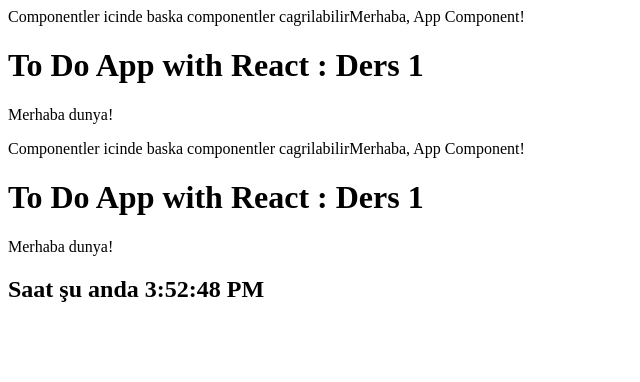
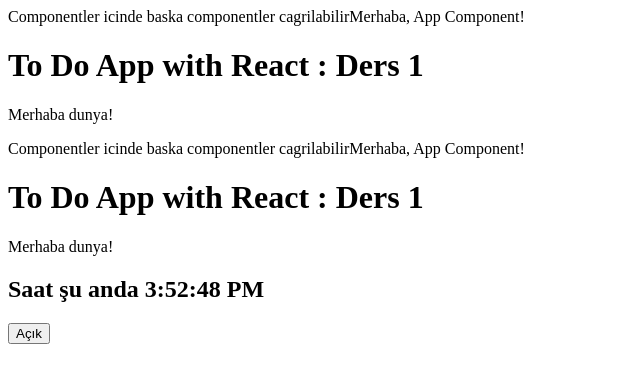
Before and after one commit to mehmetsoylucom/react-todo-tutorial, a React (Create React App) app: page / in a window 1280 px wide. Shown: the top 382 px of the page, without its empty margins (0-640 px from the left). Built offline with nearby package versions, Linux system fonts and the light colour scheme.

Commit message:
Click event, state, event function bind

```diff
--- /dev/null
+++ b/src/Eventer.js
@@ -0,0 +1,47 @@
+import React from 'react';
+
+/**
+ => React eventleri, camelCase ile isimlendirilir. ( onClick gibi )
+ => React’te varsayılan davranışı engellemek için false return etmektir. Ornegin;
+     function handleClick(e) {
+        e.preventDefault();
+        console.log('Bağlantıya tıklandı.');
+      }
+
+ */
+class Eventer extends React.Component {
+    /**
+     * State & event function bind
+     * @param props
+     */
+    constructor(props) {
+        super(props);
+        this.state = {isToggleOn: true, another:"test"};
+
+        // Click gibi olayların çalışabilmesi için bind gerekiyor.
+        this.handleClick = this.handleClick.bind(this);
+    }
+
+    /**
+     * Bu fonksiyon setState ile prevState aliyor ve ustune isToggleOn degerini
+     * tersi ile degistirerek yaziyor.
+     */
+    handleClick() {
+        this.setState(prevState => ({
+            isToggleOn: !prevState.isToggleOn
+        }));
+    }
+
+    render() {
+        /**
+         * onClick bir function cagrisina direkt olarak yonlendirilebiliyor
+         */
+        return (
+            <button onClick={this.handleClick}>
+                {this.state.isToggleOn ? 'Açık' : 'Kapalı'}
+            </button>
+        );
+    }
+}
+
+export default Eventer;
--- a/src/index.js
+++ b/src/index.js
@@ -8,6 +8,7 @@ import App from './App';
 
 import * as serviceWorker from './serviceWorker';
 import Clock from "./Clock";
+import Eventer from "./Eventer";
 
 // Bir element yani zamanda component de olabilir
 // componentlere veri gonderilebilir.
@@ -25,6 +26,7 @@ function tick() {
             <App planet="Pluton"/>
             {appComponent}
             <Clock />
+            <Eventer />
         </div>,
         // Root dugumu genellikle bir tanedir ve kapsayicidir
         // Dilenirse birden fazla olabilir, ayni uygulama birden cok render yapabiliyor
```
